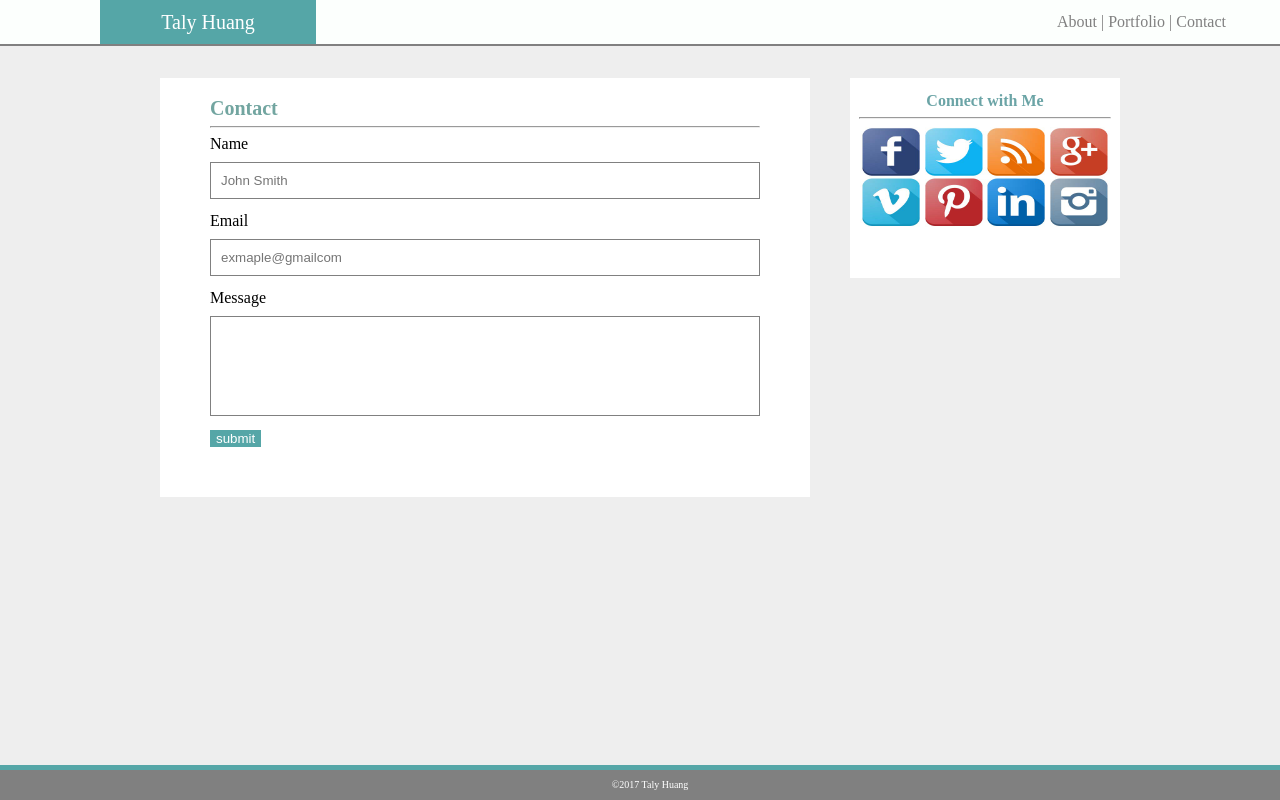
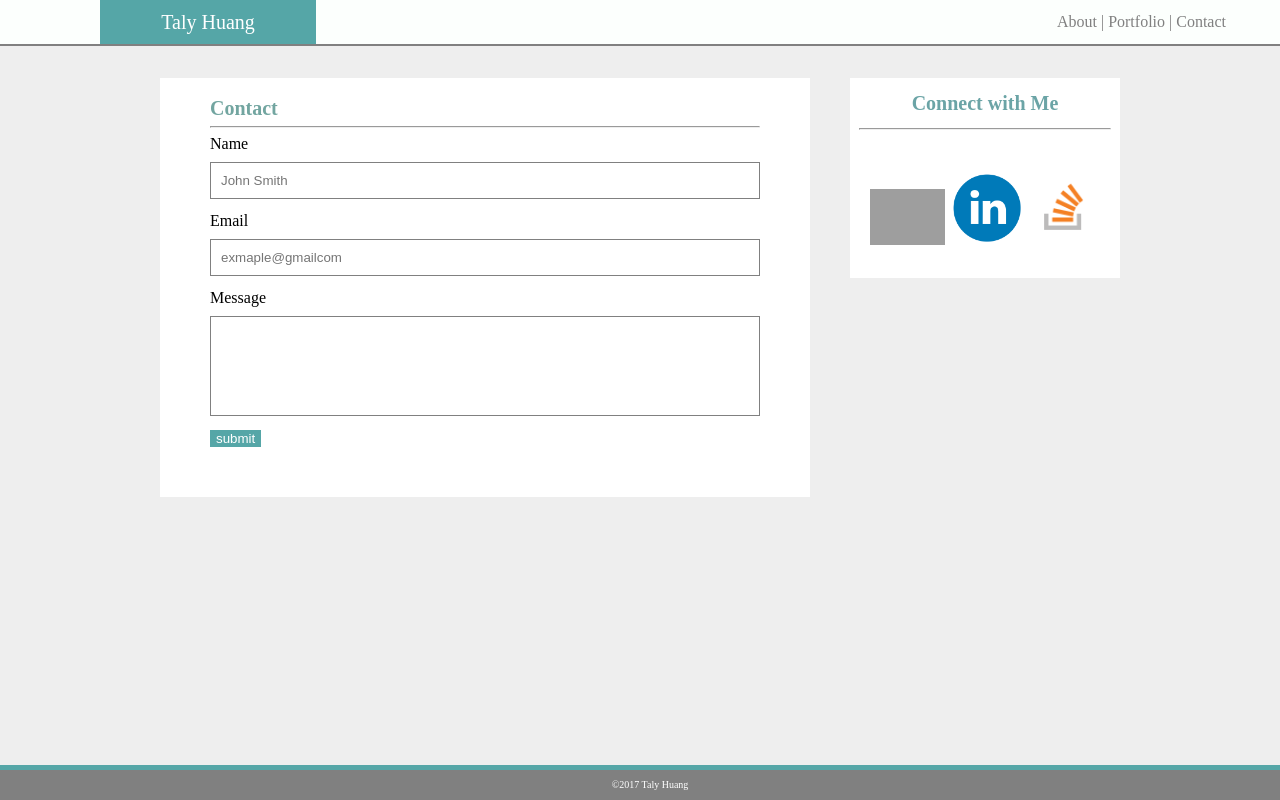
Before and after one commit to aznprox/Basic-Portfolio, a plain HTML site: page contact.html in a window 1280 px wide. Drawn offline with Linux system fonts and the light colour scheme; grey boxes are pictures that could not be loaded.

Commit message:
final draft

```diff
--- a/assets/css/style.css
+++ b/assets/css/style.css
@@ -163,7 +163,9 @@ aside{
 }
 
 h3{
+	font-size: 20px;
 	margin-top: 15px;
+	margin-bottom: 15px;
 	font-size: 24;
 	font-weight:bold;
 	text-align: center;
@@ -175,11 +177,21 @@ h3{
 
 }
 
+.links{
+	margin-left: 20px;
+	margin-top: 40px;
+}
+
 #social{
-	display: block;
-	margin: 0 auto;
-	width: 250px;
-	height: 100px;
+	width: 75px;
+}
+
+#social2{
+	width: 75px;
+}
+
+#social3{
+	width: 75px;
 }
 
 
--- a/contact.html
+++ b/contact.html
@@ -51,7 +51,11 @@
 	<aside>
 		<h3>Connect with Me</h3>
 		<hr id="dumb">
-		<img id="social" src="assets/images/social-icons.jpg" alt="social media icons">
+		<div class="links">
+		<a href="https://github.com/aznprox"><img id="social" src="assets/images/Octocat1.png" alt="github"></a>
+		<a href="https://www.linkedin.com/in/taly-huang-843295151/"><img id="social2" src="assets/images/link.png" alt="linkedin profile"></a>
+		<a href="https://stackoverflow.com/users/8722349/taly-huang?tab=profile"><img id="social3" src="assets/images/so.png" alt="so profile"></a>
+		</div>
 	</aside>
 
 </div>
```
Also changed, not shown: index.html (+5 -1 lines), portfolio.html (+5 -1 lines), assets/images/link.png (added), assets/images/so.png (added), 3 other files.
